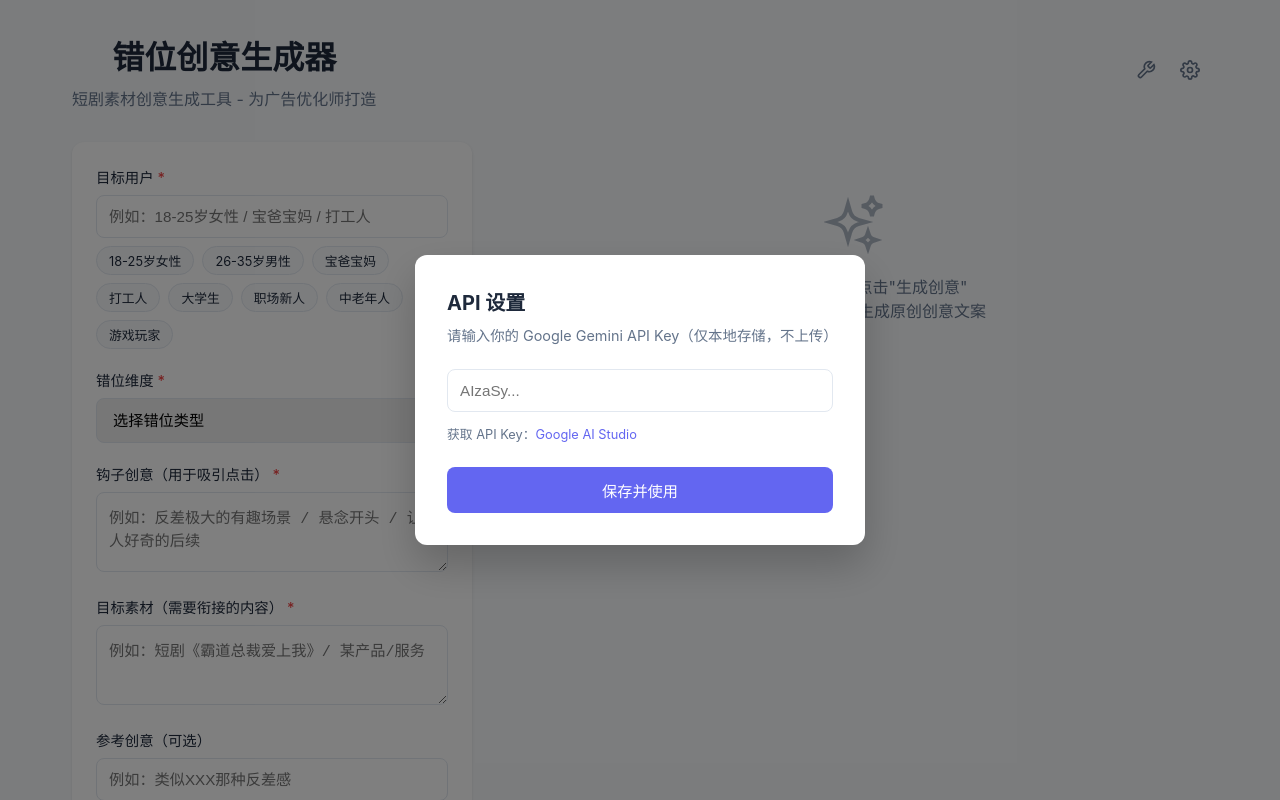
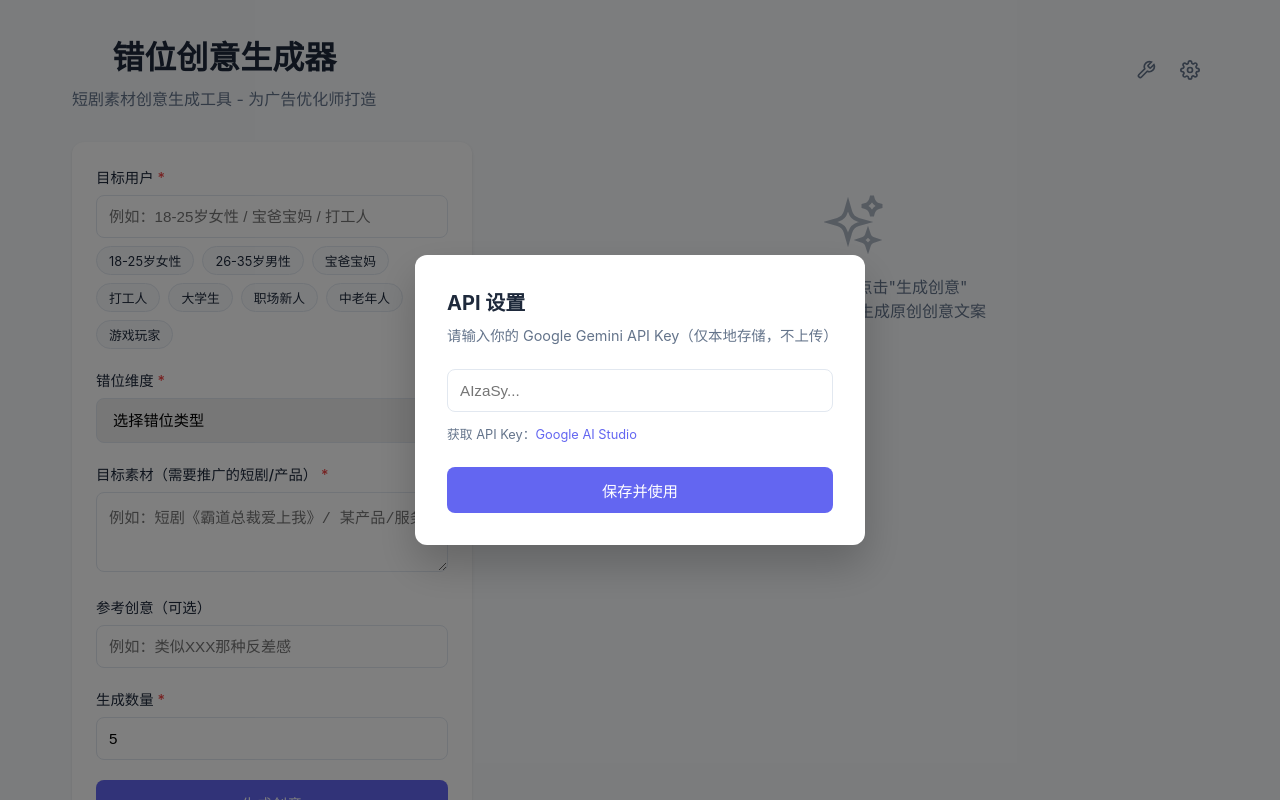
Before and after one commit to wanngzoe/dislocation-creative-generator, a React (Vite) app in the folder client/: page / in a window 1280 px wide. Shown: the top 800 px of the page. Built offline with nearby package versions, Linux system fonts and the light colour scheme; the HTML template or start-up script is replaced by a standard one.

Commit message:
修正逻辑：钩子由AI基于错位类型自动生成

```diff
--- a/client/src/App.tsx
+++ b/client/src/App.tsx
@@ -7,7 +7,6 @@ function App() {
   const [input, setInput] = useState<CreativeInput>({
     targetUser: '',
     dislocationType: '',
-    hook: '',
     material: '',
     reference: '',
     industry: '短剧',
@@ -28,15 +27,14 @@ function App() {
   }
 
   const getPrompt = (input: CreativeInput) => {
-    const { targetUser, dislocationType, hook, material, reference } = input
+    const { targetUser, dislocationType, material, reference } = input
     const count = input.count
-    return `生成恰好${count}条短剧广告引流素材创意，包含"钩子+素材+过渡"，结合传播学、心理学与爆款案例，生成高点击率、高转化率的创意内容。
+    return `生成恰好${count}条短剧广告引流素材创意，包含"钩子+素材+过渡"。
 
 ## 基础信息
 目标受众：${targetUser}
 错位类型：${dislocationType}
-钩子创意（吸引点击）：${hook}
-目标素材（需要衔接的内容）：${material}
+目标素材（需要推广的短剧/产品）：${material}
 ${reference ? `参考风格：${reference}` : ''}
 
 ## 错位维度体系（20种）
@@ -98,18 +96,18 @@ ${reference ? `参考风格：${reference}` : ''}
 ## 创意要求
 
 1. 每条创意包含三部分：
-   - 钩子画面+钩子旁白：吸引眼球，让人想点击
-   - 素材画面+素材旁白：要推广的具体内容
-   - 过渡文案：说明"点击看完整"或"后续更精彩"
+   - 钩子（基于错位类型自动生成）：画面+旁白，吸引眼球让人想点击
+   - 素材画面+素材旁白：要推广的具体内容（用户输入的${material}）
+   - 过渡：引导点击
 
 2. 专为短剧引流广告设计，目标：让用户点击进入短剧
-3. 利用${dislocationType}制造强烈认知反差
-4. 钩子部分：50-80字，适合5-15秒短视频开头
+3. 钩子必须基于${dislocationType}生成，制造强烈认知反差
+4. 钩子画面：50-80字，适合5-15秒短视频开头
    - 简洁有力，一句话脑补画面
    - 有人物、场景、动作
    - 开头抓眼球，有冲突/悬念/反转
    - 口语化、有情绪、能引发好奇
-5. 素材画面：20-30字，简洁展示短剧/产品内容
+5. 素材画面：20-30字，展示用户输入的短剧/产品内容
 6. 素材旁白：10-15字，点明核心卖点
 7. 过渡：5-10字，如"点击看完整版"
 
@@ -280,19 +278,7 @@ ${reference ? `参考风格：${reference}` : ''}
 
           <div className="form-group">
             <label>
-              钩子创意（用于吸引点击） <span className="required">*</span>
-            </label>
-            <textarea
-              value={input.hook}
-              onChange={(e) => setInput({ ...input, hook: e.target.value })}
-              placeholder="例如：反差极大的有趣场景 / 悬念开头 / 让人好奇的后续"
-              required
-            />
-          </div>
-
-          <div className="form-group">
-            <label>
-              目标素材（需要衔接的内容） <span className="required">*</span>
+              目标素材（需要推广的短剧/产品） <span className="required">*</span>
             </label>
             <textarea
               value={input.material}
--- a/client/src/types/index.ts
+++ b/client/src/types/index.ts
@@ -1,7 +1,6 @@
 export interface CreativeInput {
   targetUser: string;
   dislocationType: string;
-  hook: string;
   material: string;
   reference?: string;
   industry?: string;
```
